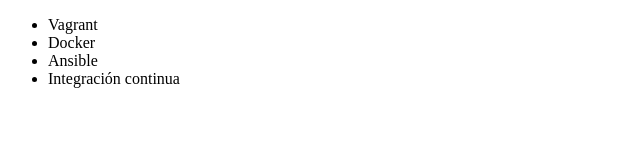
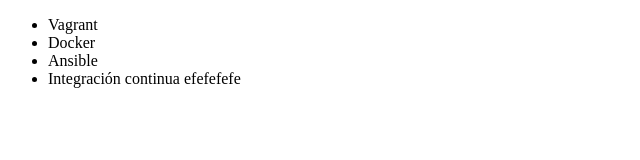
Before and after one commit to MrGomez19/Test-git, a plain HTML site: page Index.html in a window 1280 px wide. Shown: the full height of the page, 0-640 px from the left. Drawn offline with Linux system fonts and the light colour scheme.

Commit message:
agregando efefefe

```diff
--- a/Index.html
+++ b/Index.html
@@ -9,7 +9,7 @@
          <li> Vagrant </li>
          <li> Docker </li>
          <li> Ansible </li>
-         <li> Integración continua </li>
+         <li> Integración continua efefefefe </li>
      </ul>
 </body>
 </html>
```
